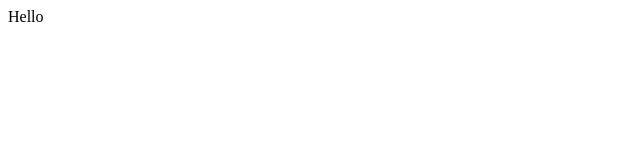
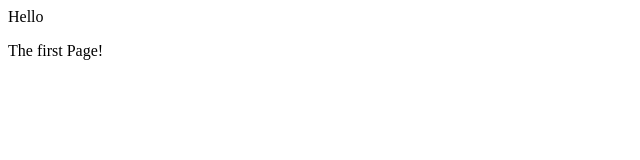
Before and after one commit to UmmJustXiaoxian/UmmJustXiaoxian.github.io, a plain HTML site: page index.html in a window 1280 px wide. Shown: the full height of the page, 0-640 px from the left. Drawn offline with Linux system fonts and the light colour scheme.

Commit message:
Update index.html
Test Page.

```diff
--- a/index.html
+++ b/index.html
@@ -4,4 +4,6 @@
 
 <body>
 <p1>Hello</p1>
+<div>
+  <p>The first Page!</p>
 </body>
```
